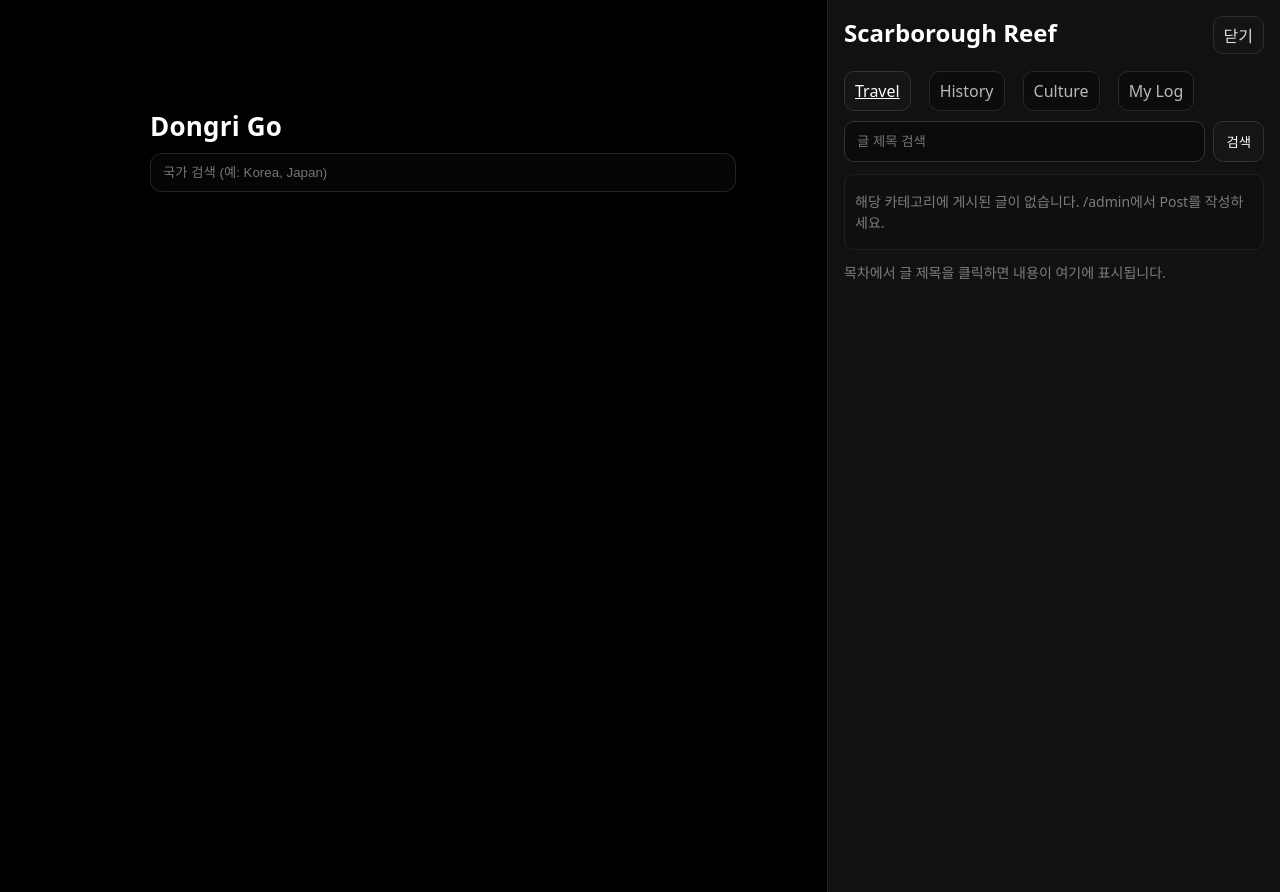
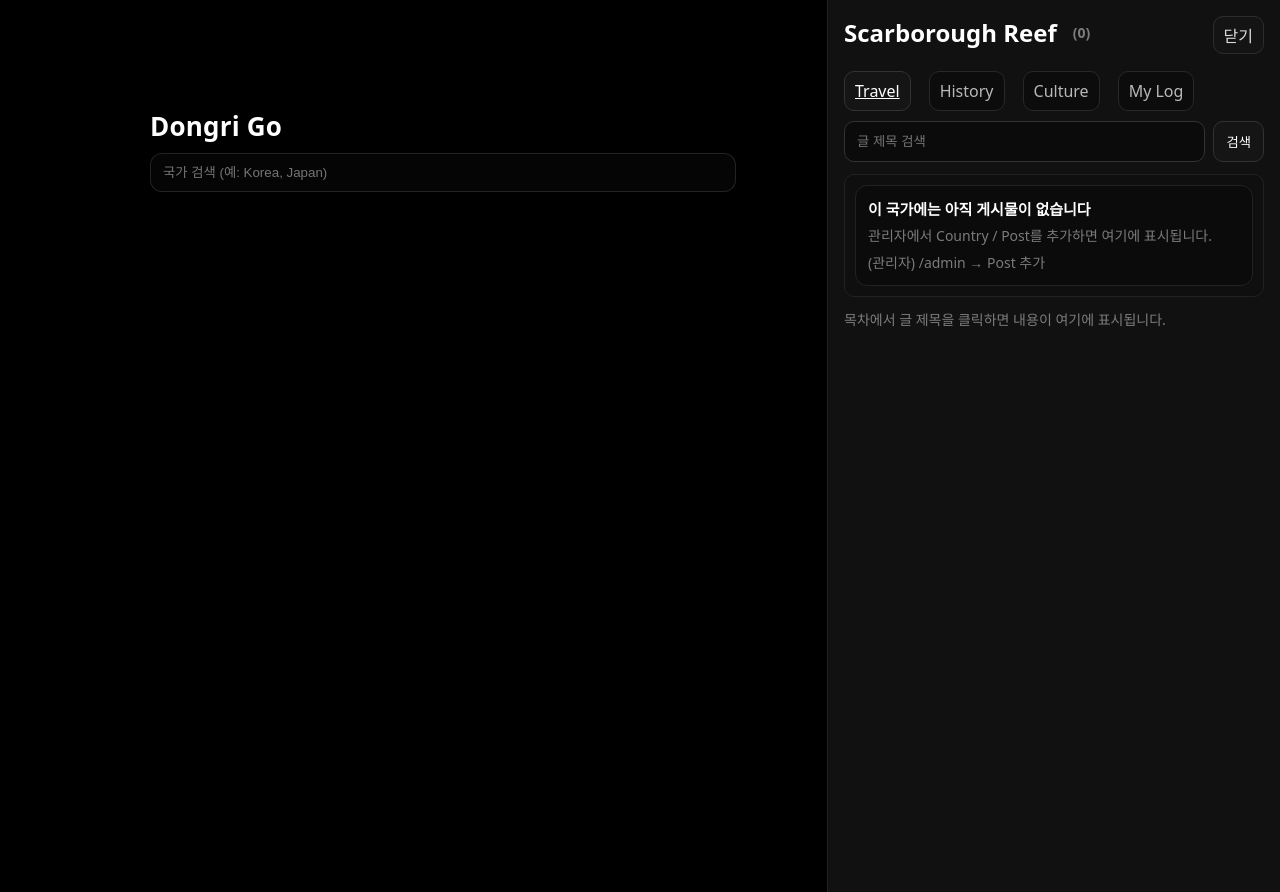
Before and after one commit to lincoln-cmd/DongriGo, a Django app: page /-99/ in a window 1280 px wide. Run offline with Django 5.2, Linux system fonts and the light colour scheme; data comes from the database, SQL or seed files in the repository; some libraries are stand-ins or nearby versions.

Commit message:
Phase2: search highlight in TOC

```diff
--- a/apps/blog/static/blog/css/site.css
+++ b/apps/blog/static/blog/css/site.css
@@ -700,3 +700,26 @@ body { margin:0; font-family: system-ui, sans-serif; overflow-x: hidden; }
 .board-empty {
   padding: 12px 4px;
 }
+/* Phase 2-2: Empty state box inside TOC */
+.board-emptybox{
+  border: 1px solid #222;
+  border-radius: 12px;
+  padding: 12px;
+  background: #0b0b0b;
+}
+.board-emptytitle{
+  font-size: 15px;
+  font-weight: 800;
+  margin: 0 0 6px 0;
+}
+.board-emptyactions{
+  margin-top: 10px;
+  display: flex;
+  justify-content: flex-end;
+}
+mark{
+  background: rgba(255,255,255,.18);
+  color: inherit;
+  padding: 0 2px;
+  border-radius: 4px;
+}
--- a/apps/blog/templates/blog/_board.html
+++ b/apps/blog/templates/blog/_board.html
@@ -1,4 +1,4 @@
-{% load cld %}
+{% load cld highlight %}
 
 {% if selected_country %}
   {# 읽기모드 판별용 마커 #}
@@ -24,12 +24,20 @@
         {% endif %}
 
         <span>{{ selected_country.name }}</span>
+
+        {# 국가 전체 게시물 수 배지(선택) #}
+        {% if country_posts_total is not None %}
+          <span class="hint" style="margin-left:6px;">({{ country_posts_total }})</span>
+        {% endif %}
       </h2>
     </div>
     <a class="close-btn js-close" href="/">닫기</a>
   </div>
 
+  {# short_description 비어있으면 숨김 #}
+  {% if selected_country.short_description %}
     <div class="hint">{{ selected_country.short_description }}</div>
+  {% endif %}
 
   <div class="tabs">
     {% for key,label,cat_slug in tabs %}
@@ -79,13 +87,40 @@
          hx-swap="innerHTML"
          hx-indicator=".htmx-indicator"
          hx-push-url="true">
-        {{ p.title }}
+        {{ p.title|highlight:q }}
       </a>
     {% empty %}
+      {# Phase 2-2: 빈 상태 메시지 정교화 #}
       {% if q %}
-        <div class="hint hint-pad">검색 결과가 없습니다.</div>
+        <div class="board-emptybox">
+          <div class="board-emptytitle">검색 결과가 없습니다</div>
+          <div class="hint">다른 키워드로 검색하거나, 검색을 해제해 보세요.</div>
+          <div class="board-emptyactions">
+            <a class="btn"
+               href="{{ category_path }}?page=1"
+               hx-get="{{ category_path }}?page=1"
+               hx-target="#boardContent"
+               hx-swap="innerHTML"
+               hx-indicator=".htmx-indicator"
+               hx-push-url="true">검색 해제</a>
+          </div>
+        </div>
       {% else %}
-        <div class="hint hint-pad">해당 카테고리에 게시된 글이 없습니다. /admin에서 Post를 작성하세요.</div>
+        {% if country_posts_total == 0 %}
+          <div class="board-emptybox">
+            <div class="board-emptytitle">이 국가에는 아직 게시물이 없습니다</div>
+            <div class="hint">관리자에서 Country / Post를 추가하면 여기에 표시됩니다.</div>
+            <div class="hint" style="margin-top:6px;">(관리자) /admin → Post 추가</div>
+          </div>
+        {% elif category_posts_total == 0 %}
+          <div class="board-emptybox">
+            <div class="board-emptytitle">이 카테고리에는 아직 글이 없습니다</div>
+            <div class="hint">다른 탭을 선택하거나, 관리자에서 글을 작성해 보세요.</div>
+            <div class="hint" style="margin-top:6px;">(관리자) /admin → Post 추가</div>
+          </div>
+        {% else %}
+          <div class="hint hint-pad">게시물이 없습니다.</div>
+        {% endif %}
       {% endif %}
     {% endfor %}
   </div>
--- a/apps/blog/views.py
+++ b/apps/blog/views.py
@@ -146,13 +146,28 @@ def home(request, country_slug=None, category_slug=None, post_slug=None, **kwarg
 
     selected_category, selected_category_slug = resolve_selected_category(category_slug)
 
-    # 게시물 목록
-    posts_qs = Post.objects.filter(is_published=True, category=selected_category)
+    q = (request.GET.get("q") or "").strip()
+    is_searching = bool(q)
+
+    # -----------------------------
+    # Phase 2-2: 빈 상태 UX용 "카운트" 계산
+    # -----------------------------
+    country_posts_total = 0
     if selected_country:
-        posts_qs = posts_qs.filter(country=selected_country)
+        country_posts_total = (
+            Post.objects.filter(is_published=True, country=selected_country).count()
+        )
 
-    q = (request.GET.get("q") or "").strip()
-    if q:
+    base_category_qs = Post.objects.filter(is_published=True, category=selected_category)
+    if selected_country:
+        base_category_qs = base_category_qs.filter(country=selected_country)
+    category_posts_total = base_category_qs.count()
+
+    # -----------------------------
+    # 목록 쿼리(검색 포함)
+    # -----------------------------
+    posts_qs = base_category_qs
+    if is_searching:
         posts_qs = posts_qs.filter(Q(title__icontains=q) | Q(content__icontains=q))
 
     posts_qs = posts_qs.order_by("-published_at", "-created_at", "-id")
@@ -160,6 +175,7 @@ def home(request, country_slug=None, category_slug=None, post_slug=None, **kwarg
     paginator = Paginator(posts_qs, 10)
     page_obj = paginator.get_page(request.GET.get("page") or "1")
     posts = page_obj.object_list
+    search_results_total = page_obj.paginator.count  # 검색 적용 후 총 개수
 
     selected_post = None
     selected_post_html = ""
@@ -198,7 +214,7 @@ def home(request, country_slug=None, category_slug=None, post_slug=None, **kwarg
             )
 
         except Post.DoesNotExist:
-            # ✅ Step 3: 예전 slug/country/category 조합이면 최신 URL로 301 리다이렉트
+            # ✅ 예전 slug 조합이면 최신 URL로 301 리다이렉트
             h = (
                 PostSlugHistory.objects
                 .select_related("post", "country")
@@ -236,6 +252,13 @@ def home(request, country_slug=None, category_slug=None, post_slug=None, **kwarg
         "selected_post_html": selected_post_html,
         "gallery_images": gallery_images,
         "q": q,
+        "is_searching": is_searching,
+
+        # Phase 2-2 (Empty state UX)
+        "country_posts_total": country_posts_total,
+        "category_posts_total": category_posts_total,
+        "search_results_total": search_results_total,
+
         "category_path": category_path,
     }
 
```
Also changed, not shown: apps/blog/templatetags/highlight.py (added, +38 -0 lines). Lines whose indentation alone changed are shown as unchanged.
